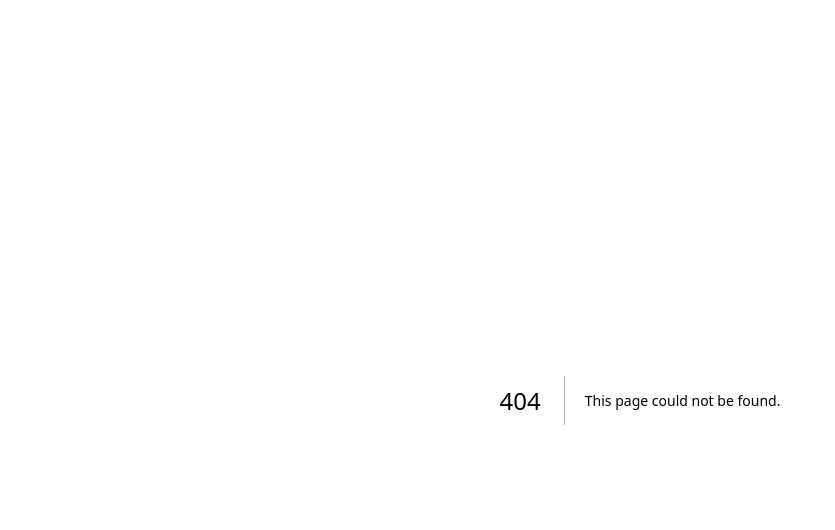
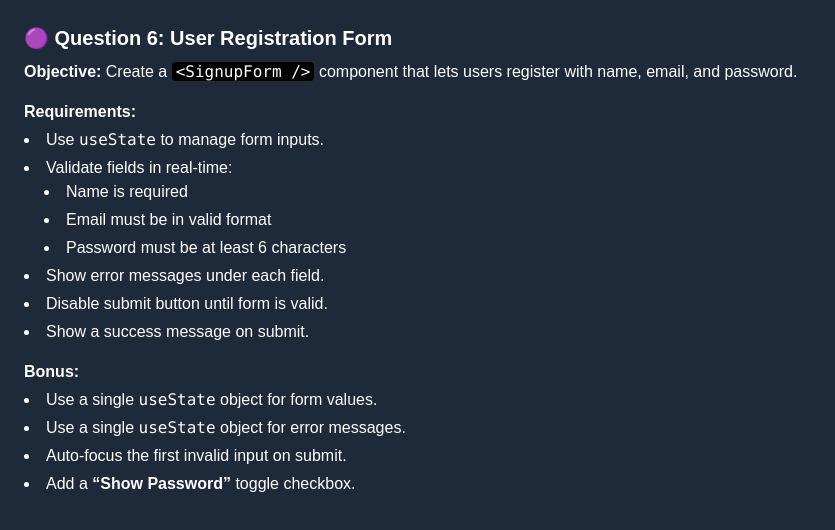
Before and after one commit to zohaib10/react-problems, a Next.js app: page /problem/6 in a window 1280 px wide. Before the commit this address had no page. Shown: the top 530 px of the page, without its empty margins (0-835 px from the left). Built offline with nearby package versions, Linux system fonts and the light colour scheme.

Commit message:
probelm 6

```diff
--- a/src/app/page.tsx
+++ b/src/app/page.tsx
@@ -23,6 +23,7 @@ export default function Home() {
         <LinkButton href="/problem/3" title="Todo List" />
         <LinkButton href="/problem/4" title="Tabs" />
         <LinkButton href="/problem/5" title="Display Users" />
+        <LinkButton href="/problem/6" title="User Registration" />
       </div>
     </div>
   );
--- /dev/null
+++ b/src/app/problem/6/page.tsx
@@ -0,0 +1,57 @@
+const QuestionCard = () => (
+  <div className="p-6 text-white">
+    <h2 className="text-xl font-bold mb-2">
+      🟣 Question 6: User Registration Form
+    </h2>
+
+    <div className="mb-4">
+      <span className="font-semibold">Objective:</span> Create a{" "}
+      <code className="bg-black px-1 rounded">&lt;SignupForm /&gt;</code>{" "}
+      component that lets users register with name, email, and password.
+    </div>
+
+    <div className="mb-4">
+      <p className="font-semibold mb-1">Requirements:</p>
+      <ul className="list-disc list-inside space-y-1">
+        <li>
+          Use <code>useState</code> to manage form inputs.
+        </li>
+        <li>
+          Validate fields in real-time:
+          <ul className="list-disc list-inside ml-5 space-y-1">
+            <li>Name is required</li>
+            <li>Email must be in valid format</li>
+            <li>Password must be at least 6 characters</li>
+          </ul>
+        </li>
+        <li>Show error messages under each field.</li>
+        <li>Disable submit button until form is valid.</li>
+        <li>Show a success message on submit.</li>
+      </ul>
+    </div>
+
+    <div>
+      <p className="font-semibold mb-1">Bonus:</p>
+      <ul className="list-disc list-inside space-y-1">
+        <li>
+          Use a single <code>useState</code> object for form values.
+        </li>
+        <li>
+          Use a single <code>useState</code> object for error messages.
+        </li>
+        <li>Auto-focus the first invalid input on submit.</li>
+        <li>
+          Add a <strong>“Show Password”</strong> toggle checkbox.
+        </li>
+      </ul>
+    </div>
+  </div>
+);
+
+export default function Question6() {
+  return (
+    <div className="w-full h-dvh bg-gray-800">
+      <QuestionCard />
+    </div>
+  );
+}
```
